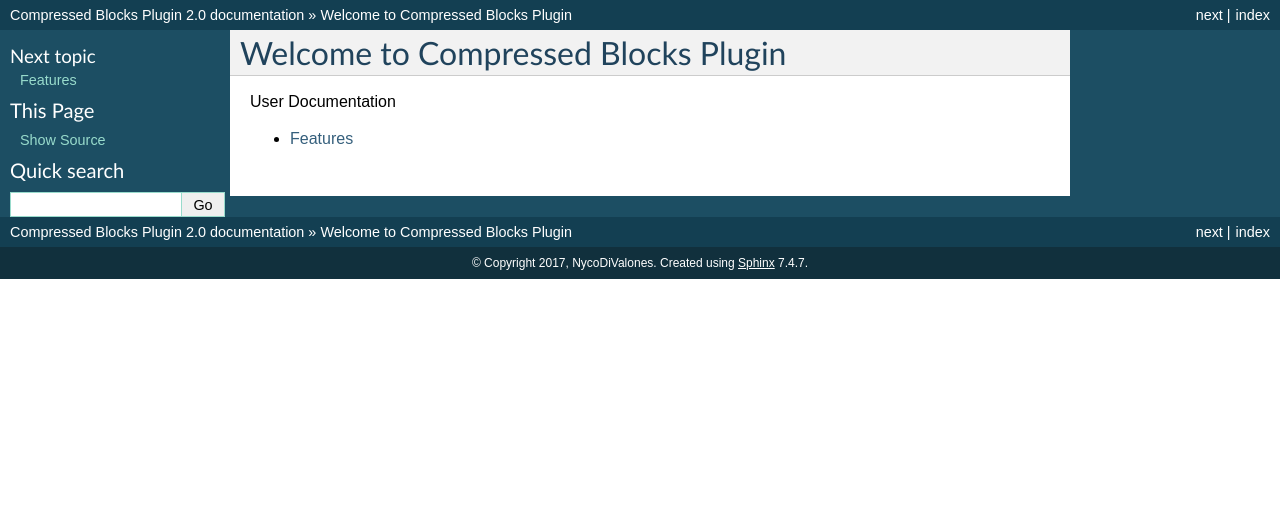
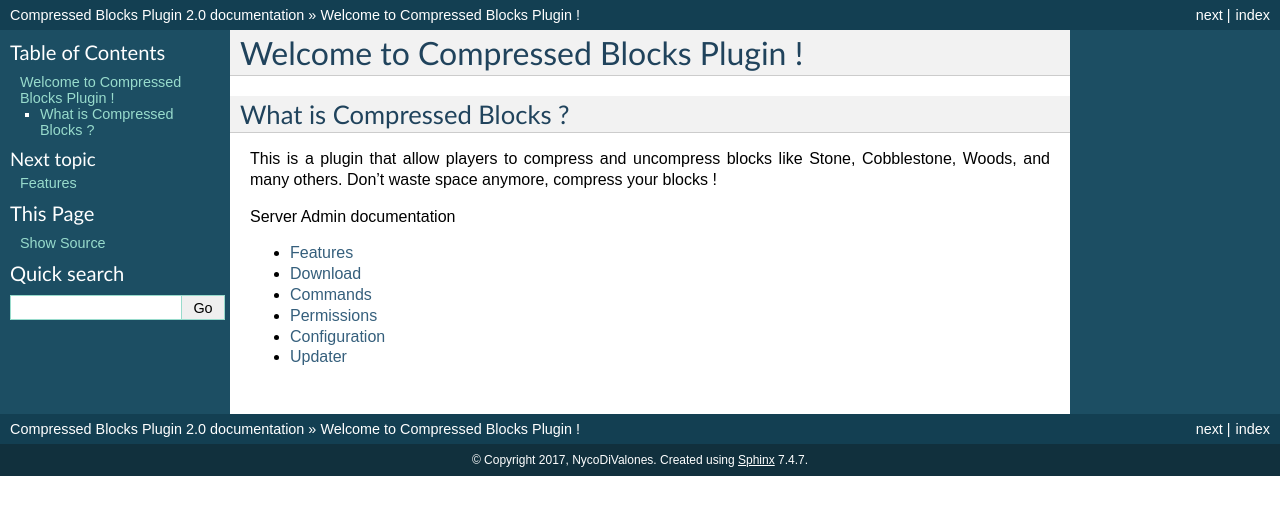
Before and after one commit to Joffreybvn/CompressedBlocksPluginDocs, a Sphinx documentation site: the page built from docs/index.rst, in a window 1280 px wide. Shown: the top 515 px of the page. Built offline with Sphinx 7.4.7, drawn with Linux system fonts in a browser that asks for light colours.

Commit message:
Basic page setup.

```diff
--- /dev/null
+++ b/docs/commands.rst
@@ -0,0 +1,4 @@
+Commands
+========
+
+Hi
--- /dev/null
+++ b/docs/configuration.rst
@@ -0,0 +1,4 @@
+Configuration
+=============
+
+Hi
--- /dev/null
+++ b/docs/download.rst
@@ -0,0 +1,4 @@
+Download
+========
+
+Hi
--- a/docs/index.rst
+++ b/docs/index.rst
@@ -3,11 +3,24 @@
    You can adapt this file completely to your liking, but it should at least
    contain the root `toctree` directive.
 
-Welcome to Compressed Blocks Plugin
-===================================
+Welcome to Compressed Blocks Plugin !
+=====================================
+
+What is Compressed Blocks ?
+---------------------------
+This is a plugin that allow players to compress and uncompress blocks like Stone, Cobblestone, Woods, and many others. Don't waste space anymore, compress your blocks !
 
 .. toctree::
    :maxdepth: 2
-   :caption: User Documentation
+   :caption: Server Admin documentation
 
    features
+   download
+   commands
+   permissions
+   configuration
+   updater
+
+.. toctree::
+   :maxdepth: 2
+   :caption: Player documentation
--- /dev/null
+++ b/docs/permissions.rst
@@ -0,0 +1,4 @@
+Permissions
+===========
+
+Hi
--- /dev/null
+++ b/docs/updater.rst
@@ -0,0 +1,4 @@
+Updater
+=======
+
+Hi
```
Also changed, not shown: 2 other files.
